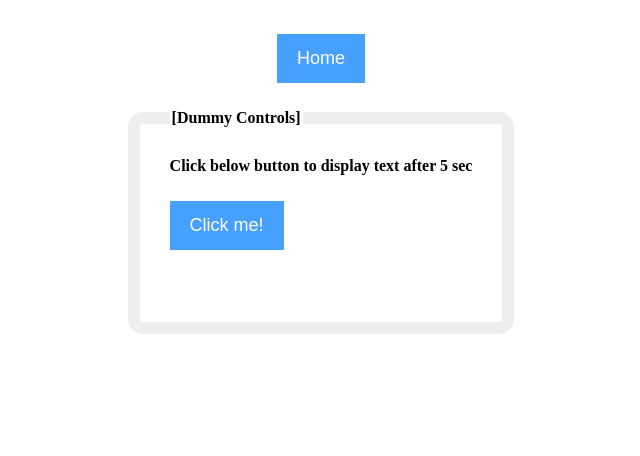
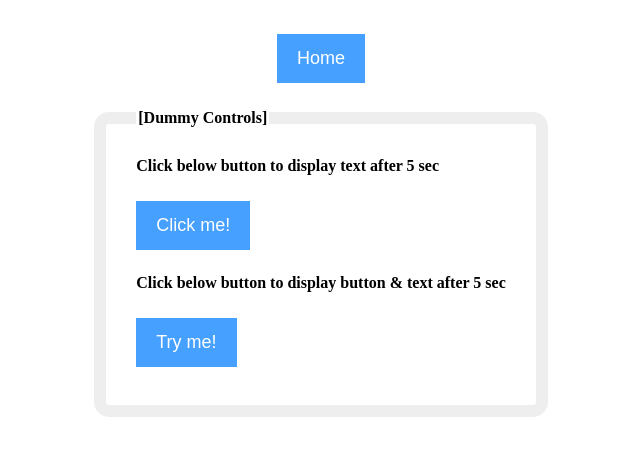
Before and after one commit to qavbox/demo, a Jekyll site: the page built from delay/index.html, in a window 1280 px wide. Shown: the top 456 px of the page, without its empty margins (319-959 px from the left). Built offline with Jekyll 4.4.1, drawn with Linux system fonts in a browser that asks for light colours.

Commit message:
Update index.html

```diff
--- a/delay/index.html
+++ b/delay/index.html
@@ -4,35 +4,37 @@ title: Delay elements
 ---
 
 
-    <div id="one">
+<div id="one">
 
         <label>Click below button to display text after 5 sec</label>
         <br>
         <br>
         <input class="btn" name="commit" type="button" value="Click me!" onclick="showDiv()">
+	<br>
+	<p id="two"></p>
     </div>
-    <br>
-    <p id="two"></p>
+    <div id="oneMore">
+    	        <label>Click below button to display button & text after 5 sec</label>
+ <br>
+        <br>
+        <input class="btn" name="commit1" type="button" value="Try me!" onclick="showDiv1()">
 
-	<div id="mydiv">
-	</div>
+	<div id="mydiv"></div>
+    </div>
 
-<div id="message_display1" style="display:none;">I appeared after 5sec</div>
 
-<script src="https://code.jquery.com/jquery-1.12.4.min.js"></script>
-<script>
-	//When the page has loaded.
-	$( document ).ready(function(){
-		$('#message_display').fadeOut('slow', function(){
-		$('#message_display').delay(1000).fadeIn();
-		});
-	});
-</script>
+	<script src="https://code.jquery.com/jquery-1.12.4.min.js"></script>
 
 
     <script type="text/javascript">
         function showDiv() {
-             setTimeout(function(){ document.getElementById('two').innerHTML = "I am here!" ;
+             setTimeout(function(){ document.getElementById('two').innerHTML = "I am here!" ;}, 5000);
+        }
+
+    </script>
+<script type="text/javascript">
+        function showDiv1() {
+        	setTimeout(function(){
 	     var para = document.createElement("P");
              para.id="delay"
              para.innerHTML = "I appeared after 5 sec";
```
